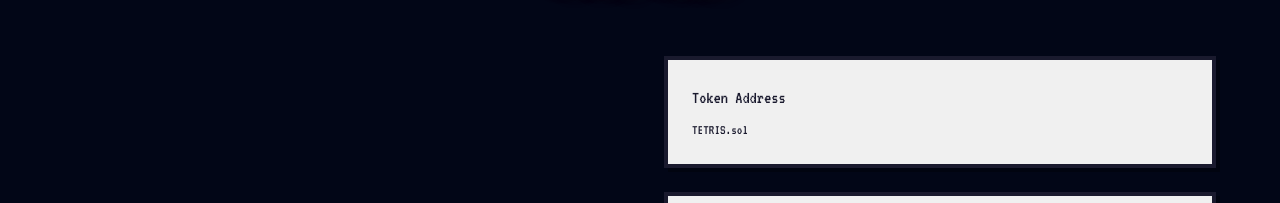
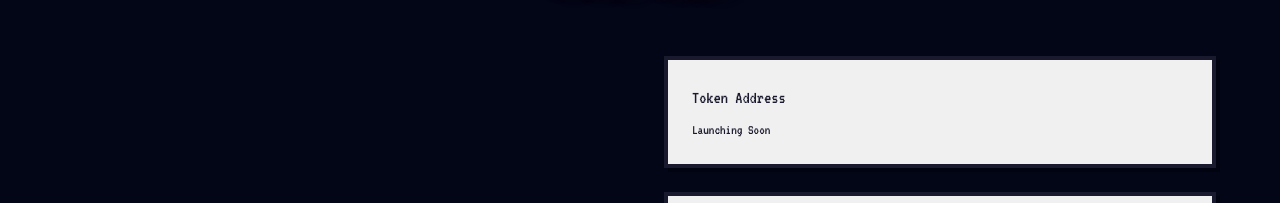
Before and after one commit to zsyborg/tetrisweb, a Next.js app: page / in a window 1280 px wide. Shown: the part 1160-1363 px from the top of the page. Built offline with nearby package versions, Linux system fonts and the light colour scheme.

Commit message:
hide key elements - Launching Today

```diff
--- a/app/page.tsx
+++ b/app/page.tsx
@@ -13,7 +13,7 @@ export default function Home() {
           <div className="flex gap-6 text-sm">
             <a href="#game" className="hover:text-retro-yellow transition">GAME</a>
             <a href="#token" className="hover:text-retro-yellow transition">TOKEN</a>
-            <a href="https://game.soltetris.xyz/" className="hover:text-retro-yellow transition">PLAY</a>
+            <a href="#" className="hover:text-retro-yellow transition">PLAY</a>
           </div>
         </div>
       </nav>
@@ -92,7 +92,7 @@ export default function Home() {
             <div className="space-y-6">
               <div className="card-retro">
                 <h3 className="font-retro text-retro-dark text-lg mb-2">Token Address</h3>
-                <p className="text-retro-dark font-mono text-sm break-all">TETRIS.sol</p>
+                <p className="text-retro-dark font-mono text-sm break-all">Launching Soon</p>
               </div>
 
               <div className="card-retro">
@@ -164,7 +164,7 @@ export default function Home() {
           <p className="text-xl font-mono mb-12">
             Join thousands of players in the ultimate retro gaming experience on Solana
           </p>
-          <a href='https://game.soltetris.xyz/' className="btn-retro text-lg">
+          <a href='#' className="btn-retro text-lg">
             ▶▶ START PLAYING NOW ▶▶
           </a>
         </div>
```
